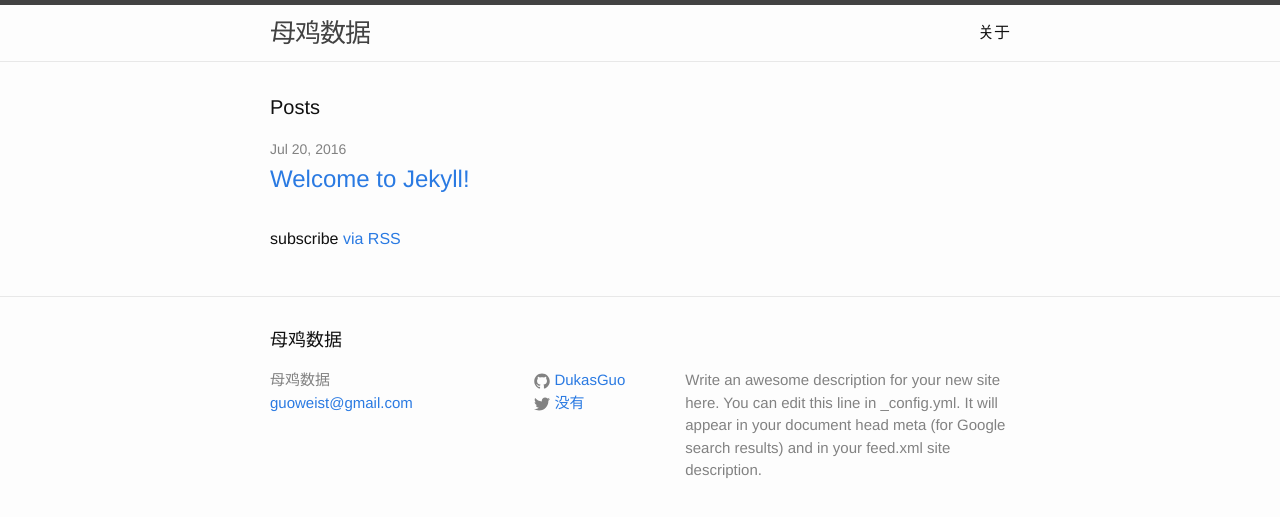
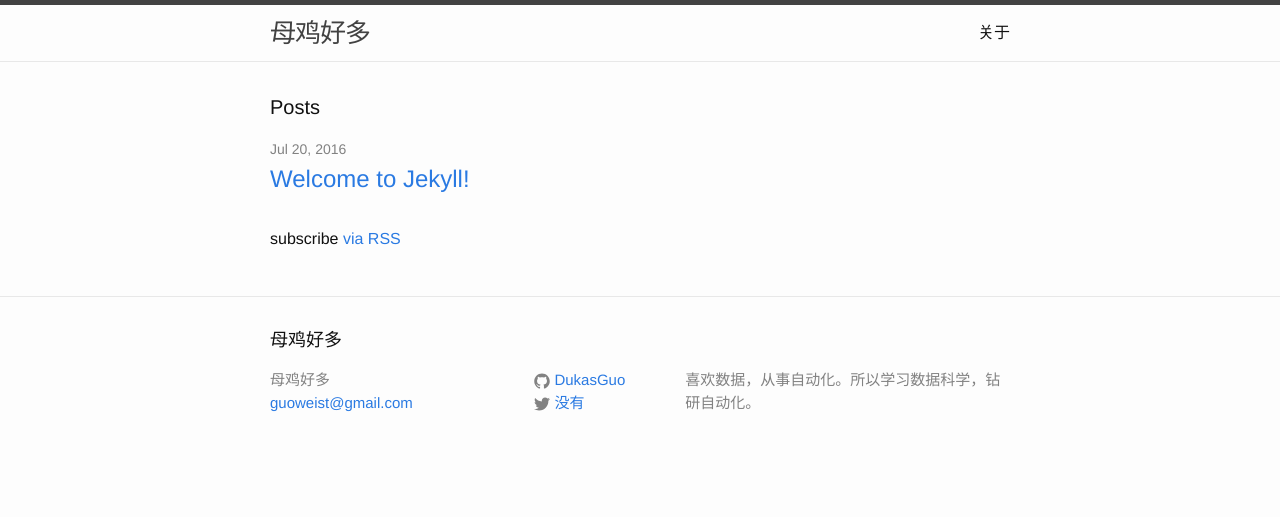
Before and after one commit to DukasGuo/dukasguo.github.com, a Jekyll site: the page built from index.html, in a window 1280 px wide. Shown: the top 517 px of the page. Built offline with Jekyll 4.4.1, drawn with Linux system fonts in a browser that asks for light colours.

Commit message:
界面
改变了主页

```diff
--- a/_config.yml
+++ b/_config.yml
@@ -6,12 +6,10 @@
 # 'jekyll serve'. If you change this file, please restart the server process.
 
 # Site settings
-title: 母鸡数据
+title: 母鸡好多
 email: guoweist@gmail.com
 description: > # this means to ignore newlines until "baseurl:"
-  Write an awesome description for your new site here. You can edit this
-  line in _config.yml. It will appear in your document head meta (for
-  Google search results) and in your feed.xml site description.
+ 喜欢数据，从事自动化。所以学习数据科学，钻研自动化。
 baseurl: "" # the subpath of your site, e.g. /blog
 url: "http://yourdomain.com" # the base hostname & protocol for your site
 twitter_username: 没有
```
